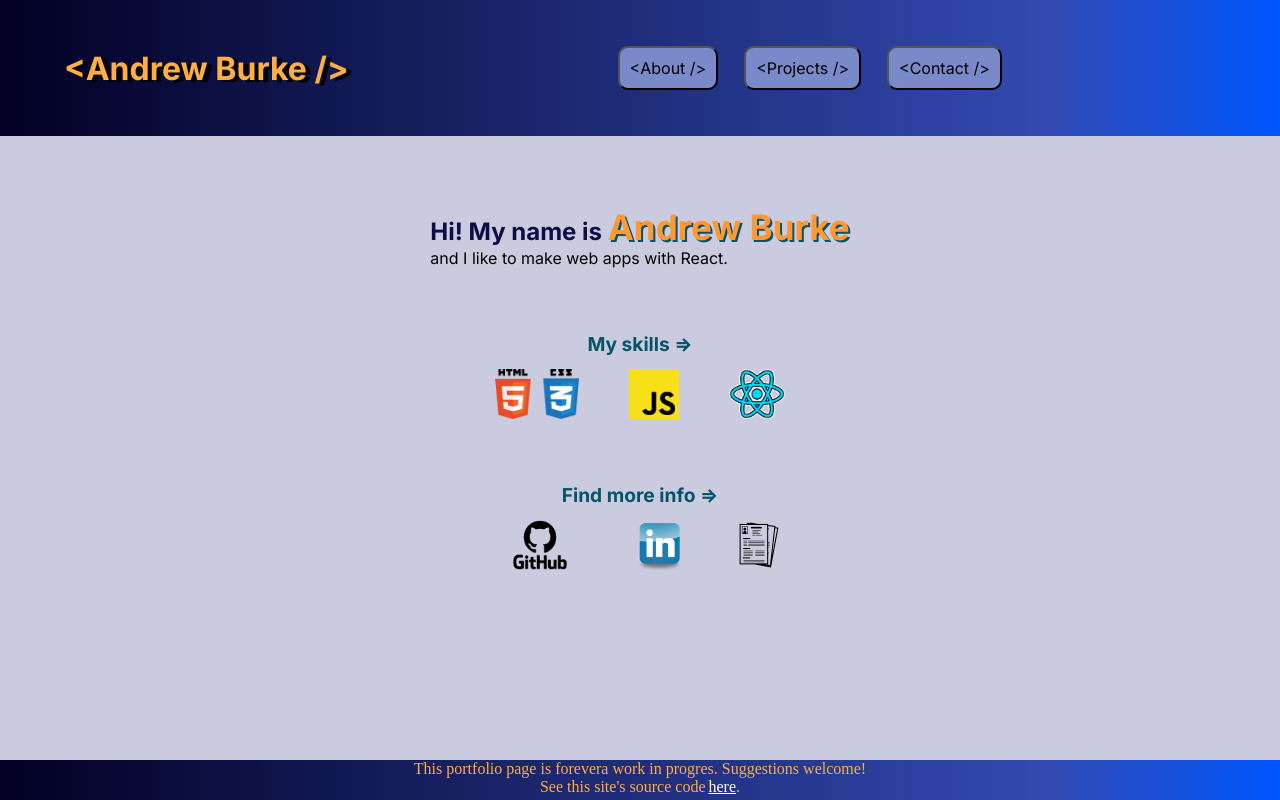
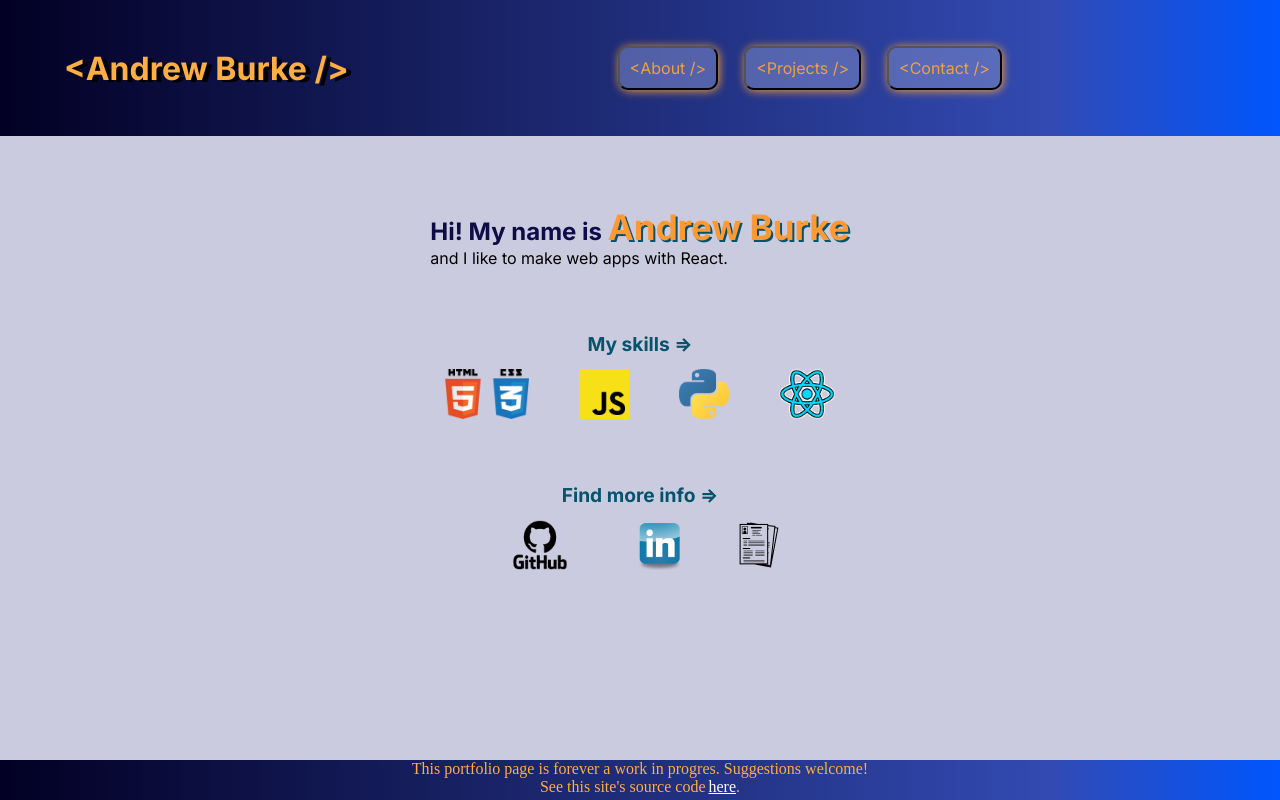
Before and after one commit to AndyTBurke/AndyBurkeDevPortfolio, a React (Vite) app: page / in a window 1280 px wide. Built offline with nearby package versions, Linux system fonts and the light colour scheme.

Commit message:
Header/Footer + Python
CSS updates to header + footer,
added Python as skill

```diff
--- a/src/About.jsx
+++ b/src/About.jsx
@@ -11,6 +11,7 @@ export default function About() {
         <div className="about-skills">
             <img className="logos" title="HTML + CSS" src="src\assets\images\HTMLCSSLogos.png" />
             <img className="logos" title="JavaScript" src="src\assets\images\JSLogo.png" />
+            <img className="logos" title="Python" src="src\assets\images\PythonLogo.png" />
             <img className="logos" title="React" src="src\assets\images\Reactlogo.png" />
         </div>
         <div className="about-my-skills">{`Find more info =>`}</div>
--- a/src/Footer.jsx
+++ b/src/Footer.jsx
@@ -4,7 +4,7 @@ export default function Footer() {
 
     return(
     <div className="footer">
-        <p>This portfolio page is forevera work in progres.
+        <p>This portfolio page is forever a work in progres.
             Suggestions welcome!
         </p>
         <p>See this site's source code
--- a/src/index.css
+++ b/src/index.css
@@ -26,18 +26,21 @@ body {
     border-radius: 10px;
     font-family: monospace;
     font-size:medium;
-    background-color: #7a89ca ;
+    background-color: #7a89ca8e ;
     overflow: hidden;
     font-family: 'Inter', sans-serif;
+    color: #ffa631ea;
+    box-shadow: 1px 1px 10px
 }
 
 .header > nav > button:hover {
     cursor: pointer;
     background-color: #FFAE42;
+    color: #100625;
 }
 
 .header > nav > button:active {
-    box-shadow: inset 1px 1px 10px rgb(39, 18, 0);
+    box-shadow: inset 1px 1px 10px rgb(0, 0, 0);
 }
 
 .about-page {
@@ -105,3 +108,8 @@ body {
     color: white;
     margin-left: 3px;
 }
+
+.footer > p > a:hover {
+    color: rgb(238, 135, 0);
+    margin-left: 3px;
+}
```
Also changed, not shown: src/assets/images/PythonLogo.png (added).
